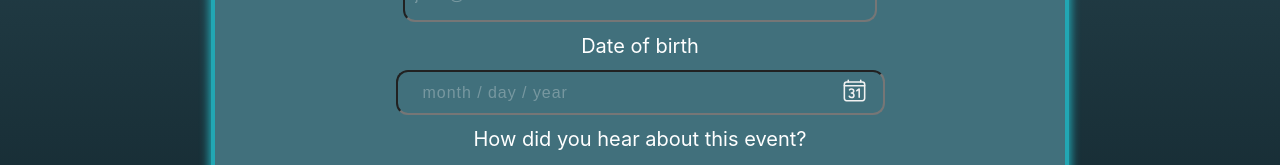
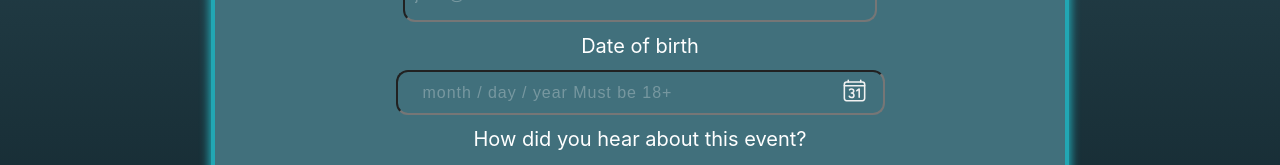
Before and after one commit to xXMrSnakeXx/events-client, a React (Vite) app: page /event/1/register in a window 1280 px wide. Shown: the part 449-614 px from the top of the page. Built offline with nearby package versions, Linux system fonts and the light colour scheme.

Commit message:
fix picker

```diff
--- a/src/components/CustomDatePicker/CustomDatePicker.jsx
+++ b/src/components/CustomDatePicker/CustomDatePicker.jsx
@@ -12,7 +12,7 @@ import useDebounce from "../../hooks/useDebounce";
 const minDate = addYears(new Date(), -100);
 const minAgeDate = addYears(new Date(), -18);
 
-const years = range(1924, getYear(new Date()) + 1, 1);
+const years = range(1924, getYear(minAgeDate), 1);
 const months = [
   "January",
   "February",
@@ -100,13 +100,14 @@ const CustomDatePicker = ({ values, setFieldValue, cssInput }) => {
       )}
       showIcon
       icon={<IoCalendarNumberOutline className={css.icon}/>}
-      placeholderText="month / day / year "
+      placeholderText="month / day / year Must be 18+"
       selected={values.birthday}
       minDate={minDate}
-      maxDate={new Date()}
+      maxDate={minAgeDate}
       className={cssInput}
       onChange={(date) => debounceChange(date, setFieldValue)}
       onKeyDown={(e)=>e.preventDefault()}
+      filterDate={(date) => date <= minAgeDate}
     />
   );
 };
--- a/src/components/Header/Header.jsx
+++ b/src/components/Header/Header.jsx
@@ -12,7 +12,6 @@ export const Header = () => {
     setSelect(selectOption?.value);
   };
   const { pathname } = useLocation();
-  console.log(pathname);
   return (
     <>
       <header className={css.header}>
```
